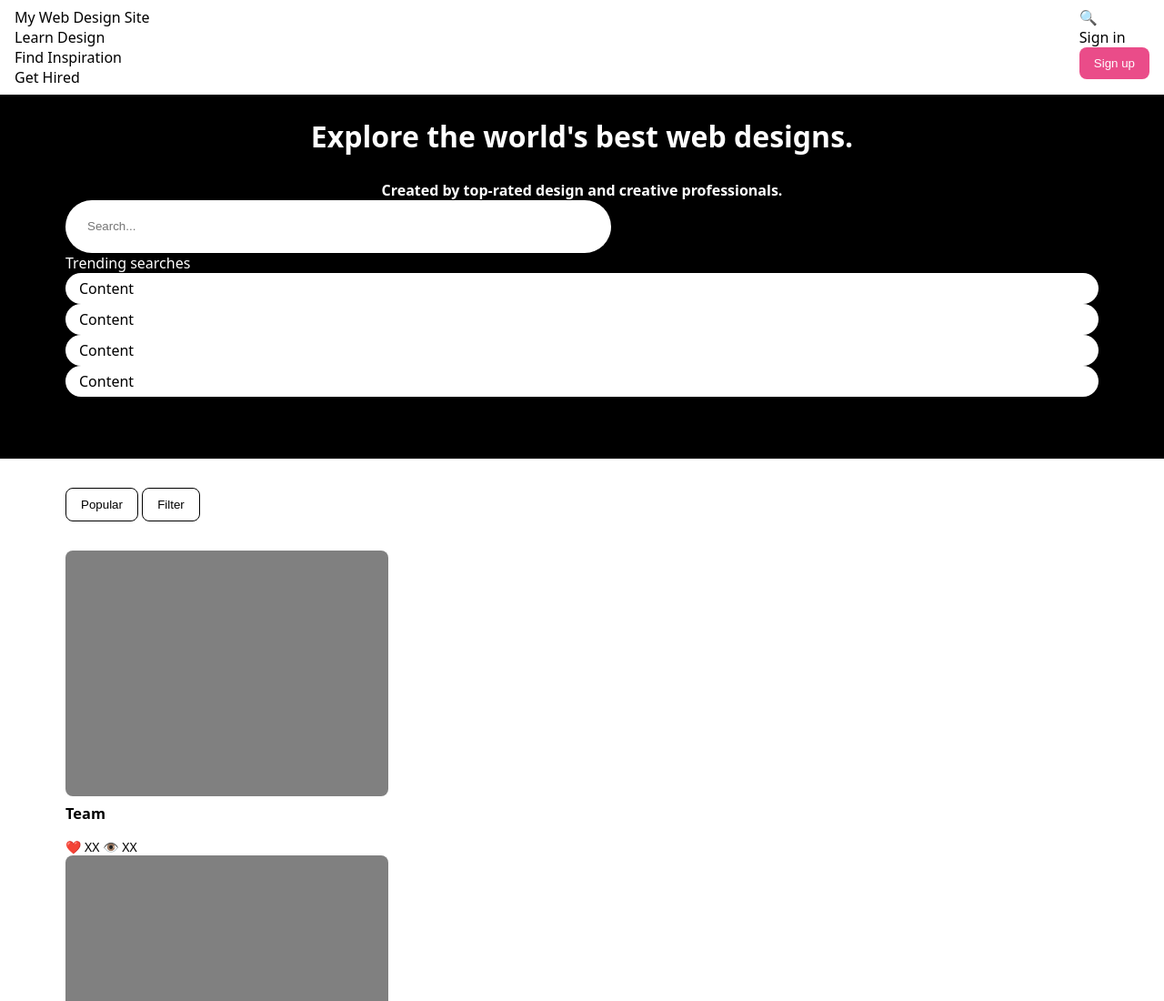
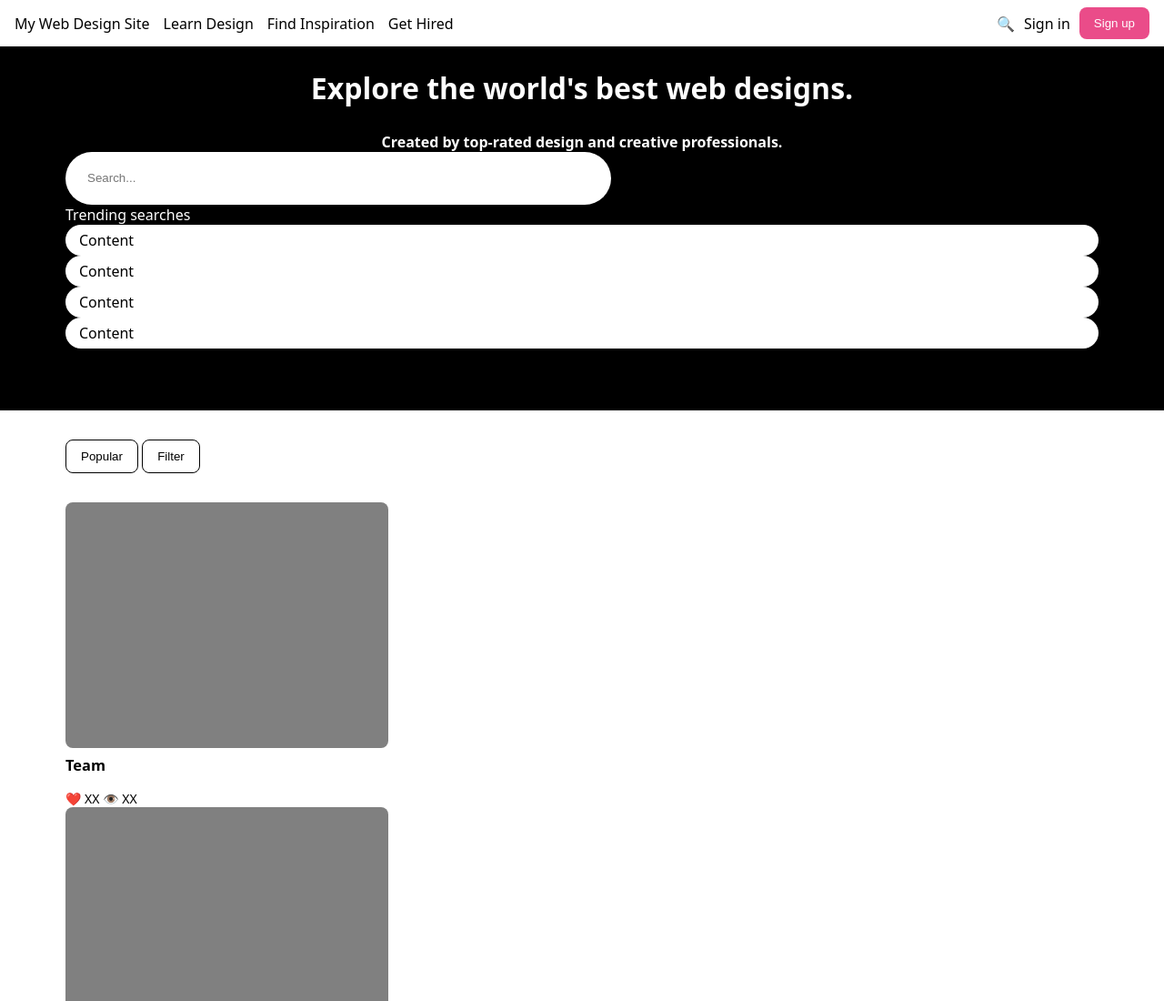
Before and after one commit to WaleedRobertson/flexbox-lab, a plain HTML site: page css/index.html in a window 1280 px wide. Shown: the top 1100 px of the page at 91% size. Drawn offline with Linux system fonts and the light colour scheme.

Commit message:
Step 1 complete

```diff
--- a/css/style.css
+++ b/css/style.css
@@ -98,3 +98,15 @@
     padding: 6px 15px;
 
   }
+
+  #actions {
+    display: flex;
+    align-items: center; /* Vertically centers child elements */
+    gap: 10px;
+}
+
+#destinations {
+  display: flex;
+  align-items: center; /* Vertically centers child elements */
+  gap: 15px;
+}
```
